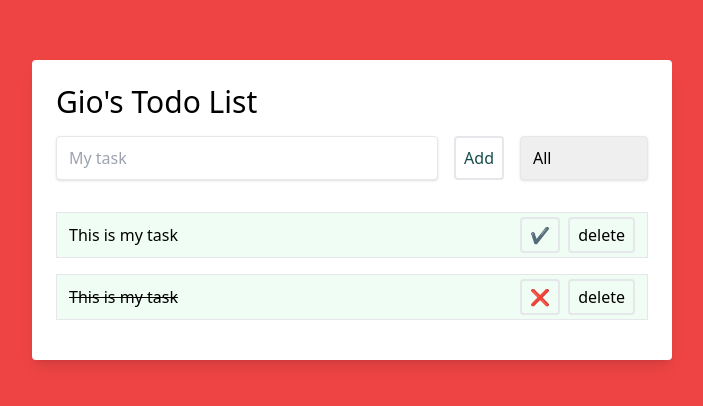
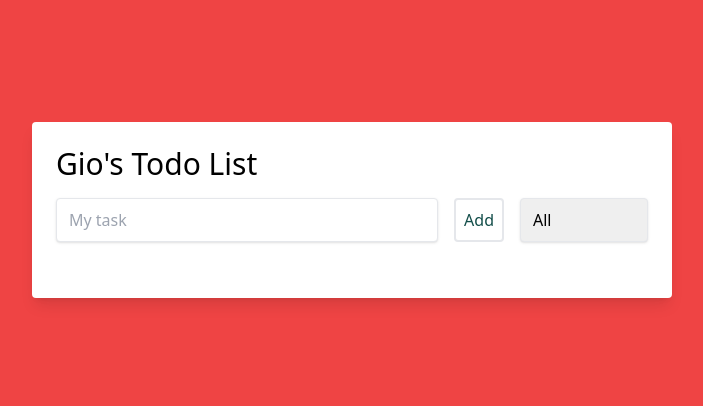
Before and after one commit to FANT0M100/todolist, a React (Create React App) app: page / in a window 1280 px wide. Shown: the part 190-596 px from the top of the page, without its empty margins (288-991 px from the left). Built offline with nearby package versions, Linux system fonts and the light colour scheme.

Commit message:
end project

```diff
--- a/src/App.js
+++ b/src/App.js
@@ -25,6 +25,7 @@ function App() {
             <ListSection
               todoList={todoList}
               setTodoList={setTodoList}
+              filterVal={filterVal}
             />
           </div>
         </div>
--- a/src/components/headerSection.jsx
+++ b/src/components/headerSection.jsx
@@ -34,9 +34,9 @@ function HeaderSection( { todoList, setTodoList, filterVal, setFilterVal } ) {
                     onChange={(e) => setFilterVal(e.target.value)}
                     value={filterVal}
                     className="shadow appearance-none border rounded py-2 px-3 text-grey-darker flex-no-grow">
-                    {/* <option value='all'>all</option>
-                    <option value='completed'>completed</option>
-                    <option value='uncompleted'>uncompleted</option> */}
+                    {/* <option value='all'>All</option>
+                    <option value='completed'>Completed</option>
+                    <option value='uncompleted'>Uncompleted</option> */}
                     {selectedValues.map((item, index) => (
                         <option value={item.value} key={`filter_values ${index}`}>{item.name}</option>
                     ))}
--- a/src/components/listSection.jsx
+++ b/src/components/listSection.jsx
@@ -1,19 +1,54 @@
 import React from "react";
 
-function ListSection() {
+function ListSection( { todoList, setTodoList, filterVal } ) {
+
+    const handleCompleted = id => {
+        //find task wich id
+        //make comleted task
+        //update array
+        const taskListArray = [...todoList]
+        const makeItCompleted = taskListArray.map((item) => item.id === id ? {...item, inCompleted: !item.inCompleted} : item)
+        setTodoList(makeItCompleted)
+    }
+
+    const handleDelete = id => {
+        const taskListArray = [...todoList]
+        const makeDelete = taskListArray.filter(item => item.id !== id && item)
+        setTodoList(makeDelete)
+    }
+
     return(
        <>
-        <div className="flex mb-4 items-center bg-green-50 px-3 py-1 border border-amber cursor-pointer">
-            <p className="w-full text-grey-darkest">This is my task</p>
-            <button className="px-2 py-1 flex-no-shrink ml-1 mr-2 border-2 rounded hover:text-white border-green hover:bg-green-300 duration-300">✔</button>
-            <button className="flex-no-shrink px-2 py-1 rounded border-2 text-red border-red hover:text-white hover:bg-red-600 duration-300">delete</button>
-        </div>
+       {todoList?.sort((a, b) => a.inCompleted - b.inCompleted).map(
+        (item, idx) =>
+         ((item.inCompleted && filterVal === "completed") ||
+          (!item.inCompleted && filterVal === "uncompleted") ||
+          filterVal === 'all') && (
+         <div className={`flex mb-4 items-center bg-green-50 px-3 py-1 border border-amber cursor-pointer ${!item.inCompleted ? 'bg-green-50' : 'bg-orange-50'}`}
+               key={`task_${idx}`}
+         >
+            <span className="mr-4 font-bold text-sm">{idx + 1}.</span>
+            <p className={`w-full text-grey-darkest ${item.inCompleted && 'line-through'}`}>{item.task}</p>
+         <button
+            className={`px-2 py-1 flex-no-shrink ml-1 mr-2 border-2 rounded hover:text-white border-green hover:bg-green-300 duration-300
+                       ${item.inCompleted ? 'border-orange hover:bg-orange-300': 'border-orange hover:bg-green-300'}`}
+                       onClick={() => handleCompleted(item.id)}
+        >
+            {!item.inCompleted ? '✔' : '❌'}
+         </button>
+         <button className="flex-no-shrink px-2 py-1 rounded border-2 text-red border-red hover:text-white hover:bg-red-600 duration-300"
+                 onClick={() => handleDelete(item.id)}
+         >
+            delete
+         </button>
+     </div>
+       ))}
 
-        <div className="flex mb-4 items-center bg-green-50 px-3 py-1 border border-amber cursor-pointer">
+       {/*  <div className="flex mb-4 items-center bg-green-50 px-3 py-1 border border-amber cursor-pointer">
             <p className="w-full text-grey-darkest line-through">This is my task</p>
             <button className="px-2 py-1 flex-no-shrink ml-1 mr-2 border-2 rounded hover:text-white border-orange hover:bg-orange-300 duration-300">❌</button>
             <button className="flex-no-shrink px-2 py-1 rounded border-2 text-red border-red hover:text-white hover:bg-red-600 duration-300">delete</button>
-        </div>
+        </div> */}
        </>
     )
 }
```
